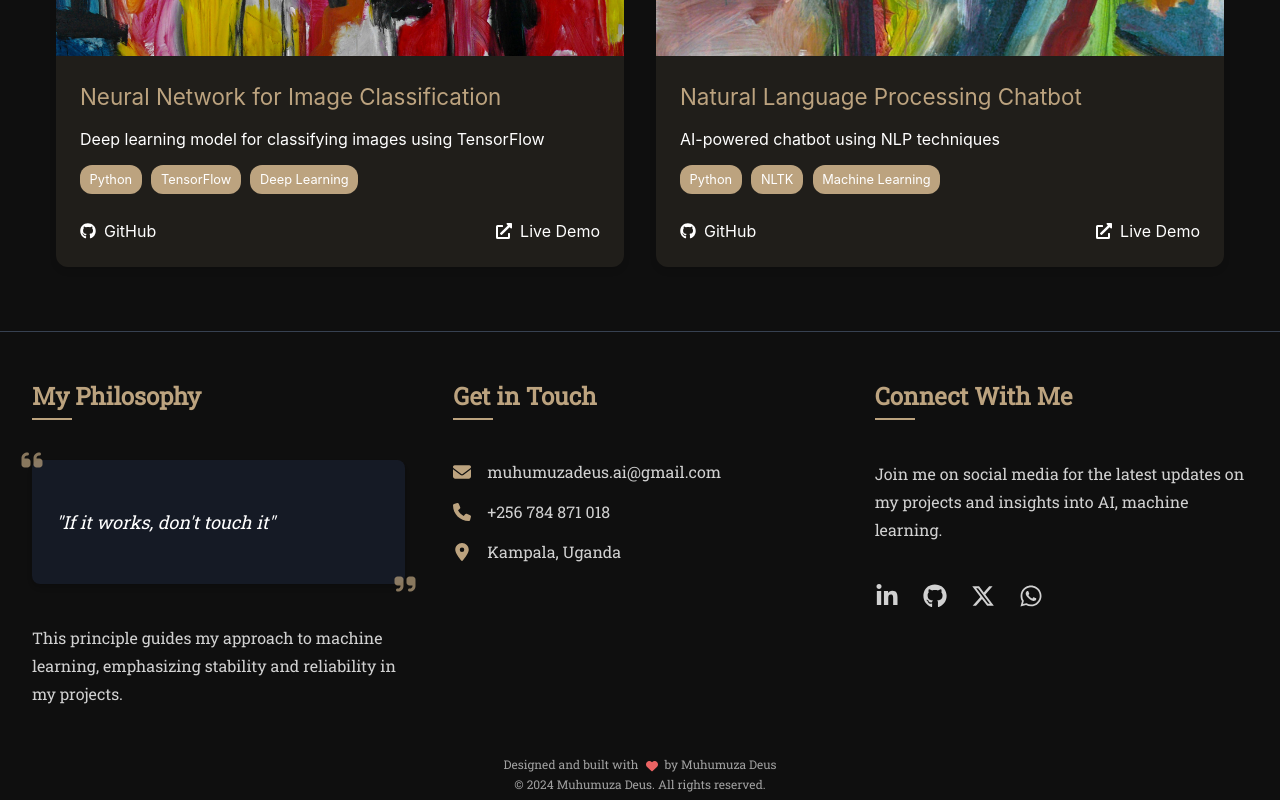
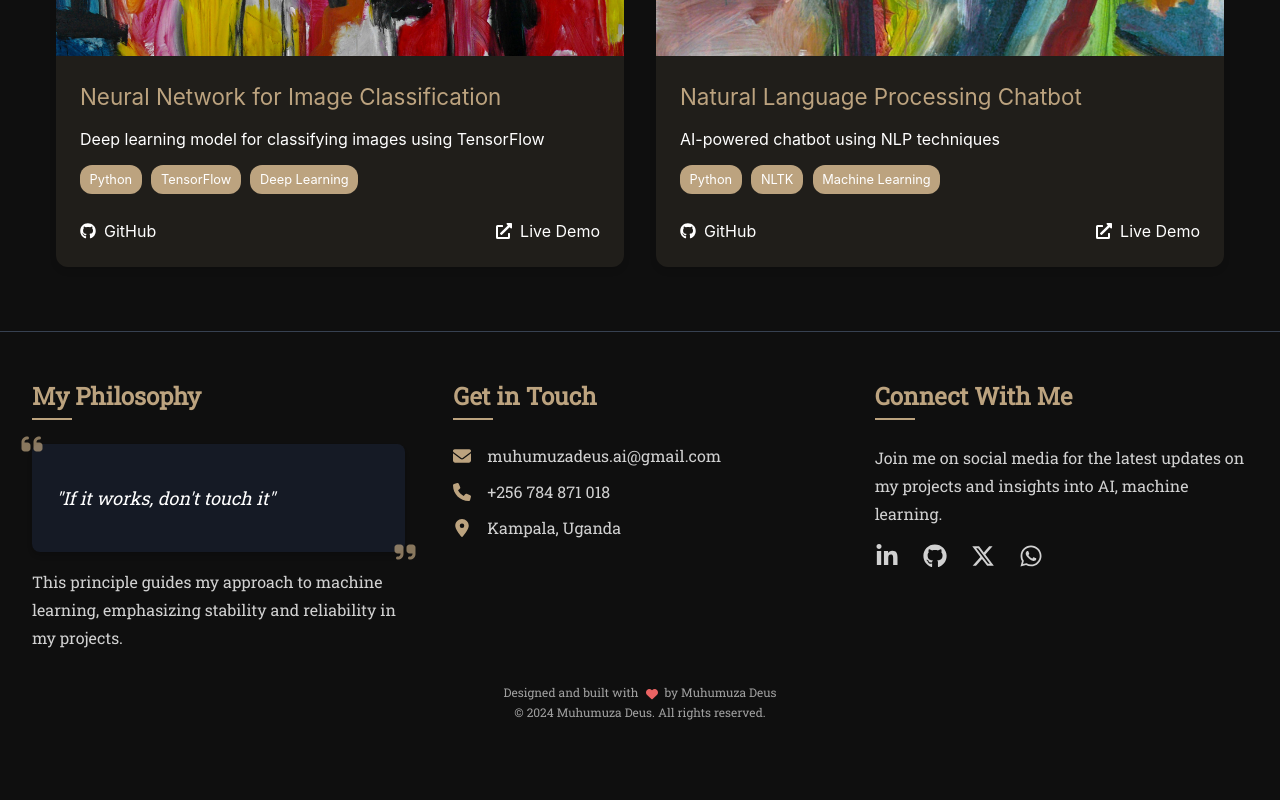
Before and after one commit to MDeus-ai/deus, a React (Create React App) app: page /projects in a window 1280 px wide. Shown: the part 1071-1871 px from the top of the page. After the commit the page ends 1799 px from the top, so only its background shows below. Built offline with nearby package versions, Linux system fonts and the light colour scheme.

Commit message:
footer spacing adjusted

```diff
--- a/src/components/Footer/Footer.js
+++ b/src/components/Footer/Footer.js
@@ -17,23 +17,23 @@ function Footer() {
     <footer className="bg-background text-text-primary pb-2 pt-12 px-8 font-roboto-slab relative border-t border-gray-700">
       <div className="max-w-screen-xl mx-auto grid grid-cols-1 md:grid-cols-2 lg:grid-cols-3 gap-12">
 
-        <div className="flex flex-col gap-6">
-          <h3 className="text-accent text-xl md:text-2xl font-semibold mb-4 relative pb-2 after:content-[''] after:absolute after:bottom-0 after:left-0 after:w-10 after:h-0.5 after:bg-accent">My Philosophy</h3>
+        <div className="flex flex-col gap-4">
+          <h3 className="text-accent text-xl md:text-2xl font-semibold mb-2 relative pb-2 after:content-[''] after:absolute after:bottom-0 after:left-0 after:w-10 after:h-0.5 after:bg-accent">My Philosophy</h3>
           <div className="relative bg-accent-light p-6 rounded-lg shadow-md">
             <FaQuoteLeft className="text-accent text-xl md:text-2xl absolute -top-3 -left-3 opacity-70" />
-            <p className="text-text-primary text-base md:text-lg italic font-light leading-relaxed my-6">
+            <p className="text-text-primary text-base md:text-lg italic font-light leading-relaxed my-4">
               &quot;If it works, don&apos;t touch it&quot;
             </p>
             <FaQuoteRight className="text-accent text-xl md:text-2xl absolute -bottom-3 -right-3 opacity-70" />
           </div>
-          <p className="text-text-secondary text-sm md:text-base leading-6 md:leading-7 font-light mt-4">
+          <p className="text-text-secondary text-sm md:text-base leading-6 md:leading-7 font-light">
             This principle guides my approach to machine learning, emphasizing stability and reliability in my projects.
           </p>
         </div>
 
-        <div className="flex flex-col gap-6">
-          <h3 className="text-accent text-xl md:text-2xl font-semibold mb-4 relative pb-2 after:content-[''] after:absolute after:bottom-0 after:left-0 after:w-10 after:h-0.5 after:bg-accent">Get in Touch</h3>
-          <div className="flex flex-col gap-4">
+        <div className="flex flex-col gap-4">
+          <h3 className="text-accent text-xl md:text-2xl font-semibold mb-2 relative pb-2 after:content-[''] after:absolute after:bottom-0 after:left-0 after:w-10 after:h-0.5 after:bg-accent">Get in Touch</h3>
+          <div className="flex flex-col gap-3">
             <a href="mailto:muhumuzadeus.ai@gmail.com" className="flex items-center gap-4 text-text-secondary hover:text-accent transition-transform transform hover:translate-x-2">
               <FaEnvelope className="text-accent text-base md:text-lg" />
               <span className="text-sm md:text-base">muhumuzadeus.ai@gmail.com</span>
@@ -49,9 +49,9 @@ function Footer() {
           </div>
         </div>
 
-        <div className="flex flex-col gap-6">
-          <h3 className="text-accent text-xl md:text-2xl font-semibold mb-4 relative pb-2 after:content-[''] after:absolute after:bottom-0 after:left-0 after:w-10 after:h-0.5 after:bg-accent">Connect With Me</h3>
-          <p className="text-text-secondary text-sm md:text-base leading-6 md:leading-7 font-light mb-4">
+        <div className="flex flex-col gap-4">
+          <h3 className="text-accent text-xl md:text-2xl font-semibold mb-2 relative pb-2 after:content-[''] after:absolute after:bottom-0 after:left-0 after:w-10 after:h-0.5 after:bg-accent">Connect With Me</h3>
+          <p className="text-text-secondary text-sm md:text-base leading-6 md:leading-7 font-light">
             Join me on social media for the latest updates on my projects and insights into AI, machine learning.
           </p>
           <div className="flex gap-6">
@@ -71,7 +71,7 @@ function Footer() {
         </div>
       </div>
 
-      <div className="text-center text-text-tertiary text-[10px] md:text-xs font-light mt-12">
+      <div className="text-center text-text-tertiary text-[10px] md:text-xs font-light mt-8">
         <p>Designed and built with <FaHeart className="text-heart mx-1 animate-pulse inline" /> by Muhumuza Deus</p>
         <p className="mt-1">&copy; {new Date().getFullYear()} Muhumuza Deus. All rights reserved.</p>
       </div>
```
